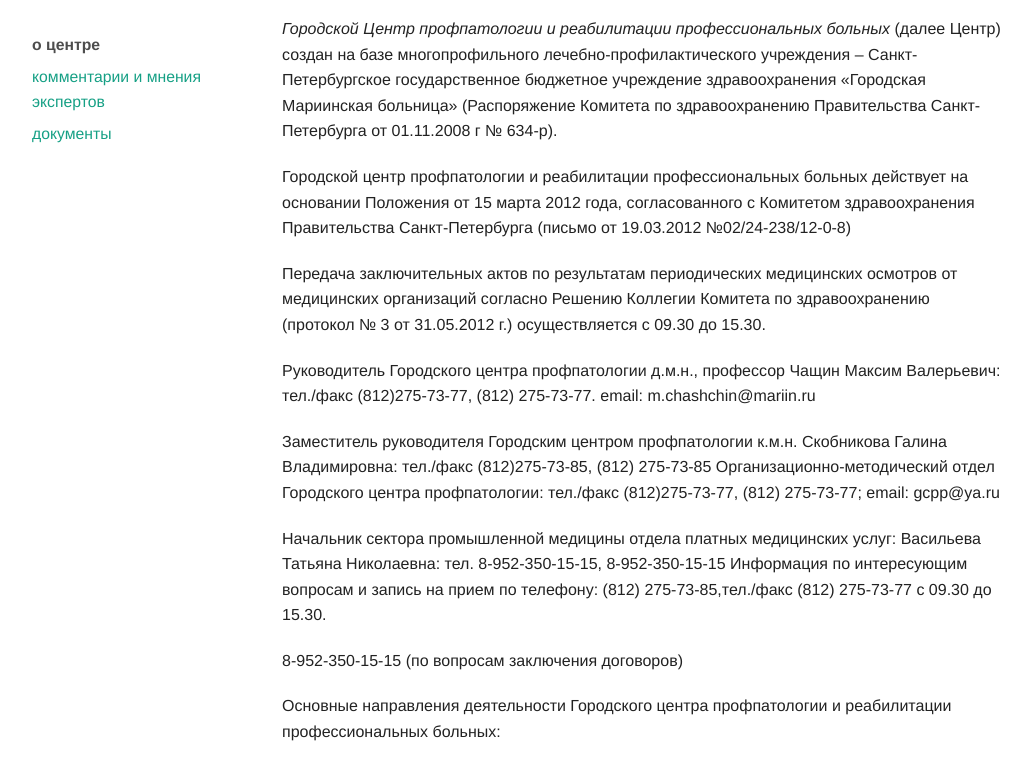
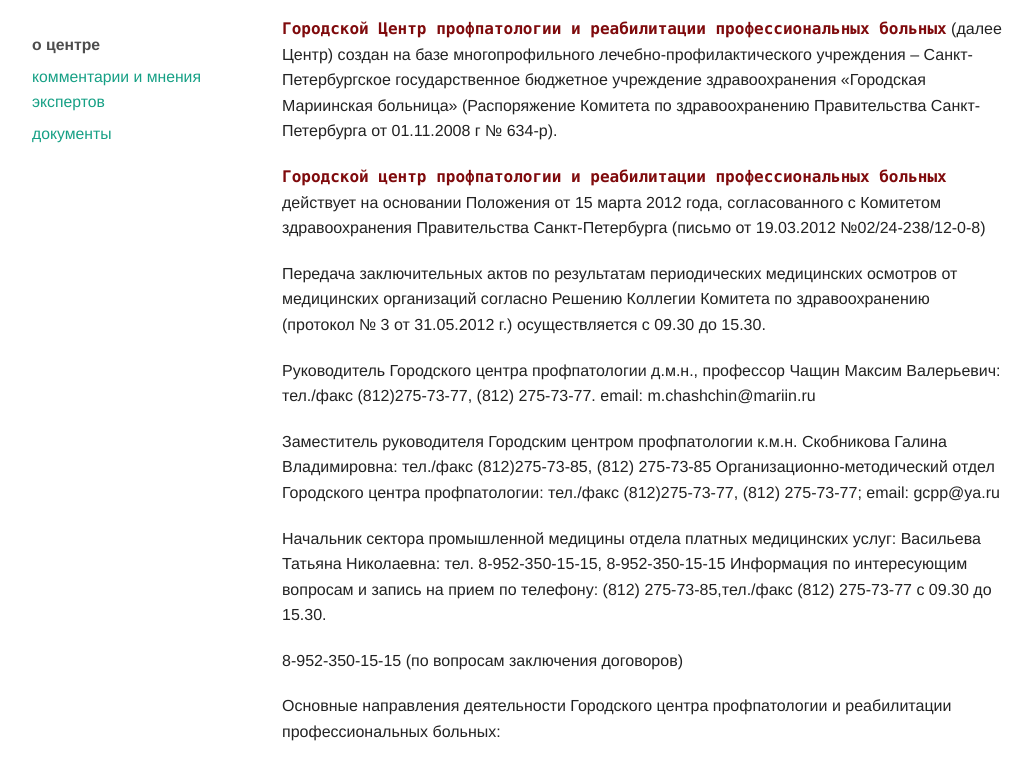
Before and after one commit to avpnw/avpnw, a Jekyll site: the page built from docs/about.md, in a window 1280 px wide and 900 px high, cut to the strip 139-900 px from the top of the window. Shown: the whole strip, without its empty margins (123-1155 px from the left). Built offline with Jekyll 4.4.1, drawn with Linux system fonts in a browser that asks for light colours; nearby versions of some CDN libraries; library files that are not in the unit come from our copies; Markdown is read by kramdown in place of the engine named in the settings.

```diff
--- a/docs/about.md
+++ b/docs/about.md
@@ -4,9 +4,9 @@ title:  "о центре"
 categories: горцентр
 permalink: /centre/about/
 ---
-*Городской Центр профпатологии и реабилитации профессиональных больных* (далее Центр) создан на базе многопрофильного лечебно-профилактического учреждения – Санкт-Петербургское государственное бюджетное учреждение здравоохранения «Городская Мариинская больница» (Распоряжение Комитета по здравоохранению Правительства Санкт-Петербурга от 01.11.2008 г № 634-р).
+`Городской Центр профпатологии и реабилитации профессиональных больных` (далее Центр) создан на базе многопрофильного лечебно-профилактического учреждения – Санкт-Петербургское государственное бюджетное учреждение здравоохранения «Городская Мариинская больница» (Распоряжение Комитета по здравоохранению Правительства Санкт-Петербурга от 01.11.2008 г № 634-р).
 
-Городской центр профпатологии и реабилитации профессиональных больных действует на основании Положения от 15 марта 2012 года, согласованного с Комитетом здравоохранения Правительства Санкт-Петербурга (письмо от 19.03.2012 №02/24-238/12-0-8)
+`Городской центр профпатологии и реабилитации профессиональных больных` действует на основании Положения от 15 марта 2012 года, согласованного с Комитетом здравоохранения Правительства Санкт-Петербурга (письмо от 19.03.2012 №02/24-238/12-0-8)
 
 Передача заключительных актов по результатам периодических медицинских осмотров от медицинских организаций согласно Решению Коллегии Комитета по здравоохранению (протокол № 3 от 31.05.2012 г.) осуществляется с 09.30 до 15.30.
 
@@ -21,6 +21,7 @@ permalink: /centre/about/
 8-952-350-15-15 (по вопросам заключения договоров)
 
 Основные направления деятельности Городского центра профпатологии и реабилитации профессиональных больных:
+
 * Проведение предварительных медицинских осмотров
 * Проведение периодических медицинских осмотров
 * Проведение профилактических (диспансерных) осмотров
@@ -34,6 +35,7 @@ permalink: /centre/about/
 * Оформление документов медицинского характера (справок, направлений, санаторно-курортных карт и др.) При направлении в Городской центр профпатологии
 
 с целью направления экспертиза связи заболевания с профессией представляются:
+
  * Заверенная копия трудовой книжки
  * Санитарно-гигиеническая характеристика условий труда
  * Медицинская амбулаторная карта и заверенные выписки из амбулаторной карты пациента (из ЛПУ по месту жительства пациента)
@@ -41,6 +43,7 @@ permalink: /centre/about/
  * Выписки из стационаров (при наличии)
 
 с целью направления экспертиза профпригодности представляются:
+
  * Медицинская амбулаторная карта пациента
  * Медицинская карта предварительных и периодических медицинских осмотров
  * Паспорт здоровья (при его наличии)
```
